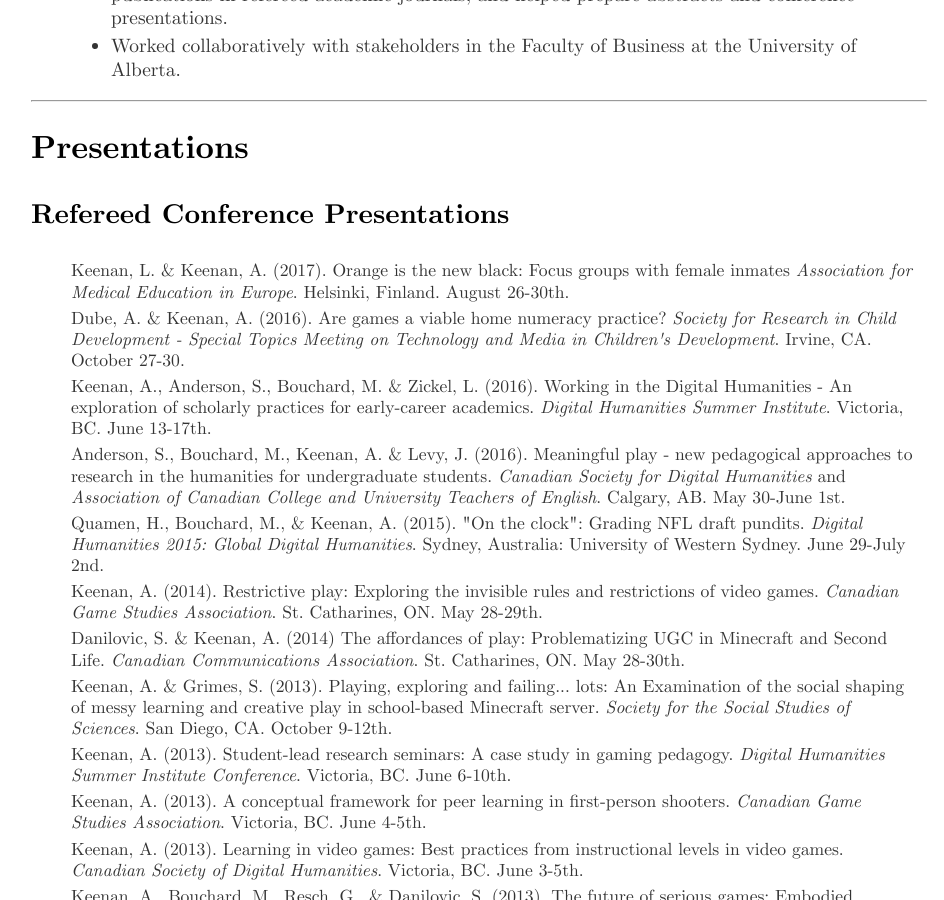
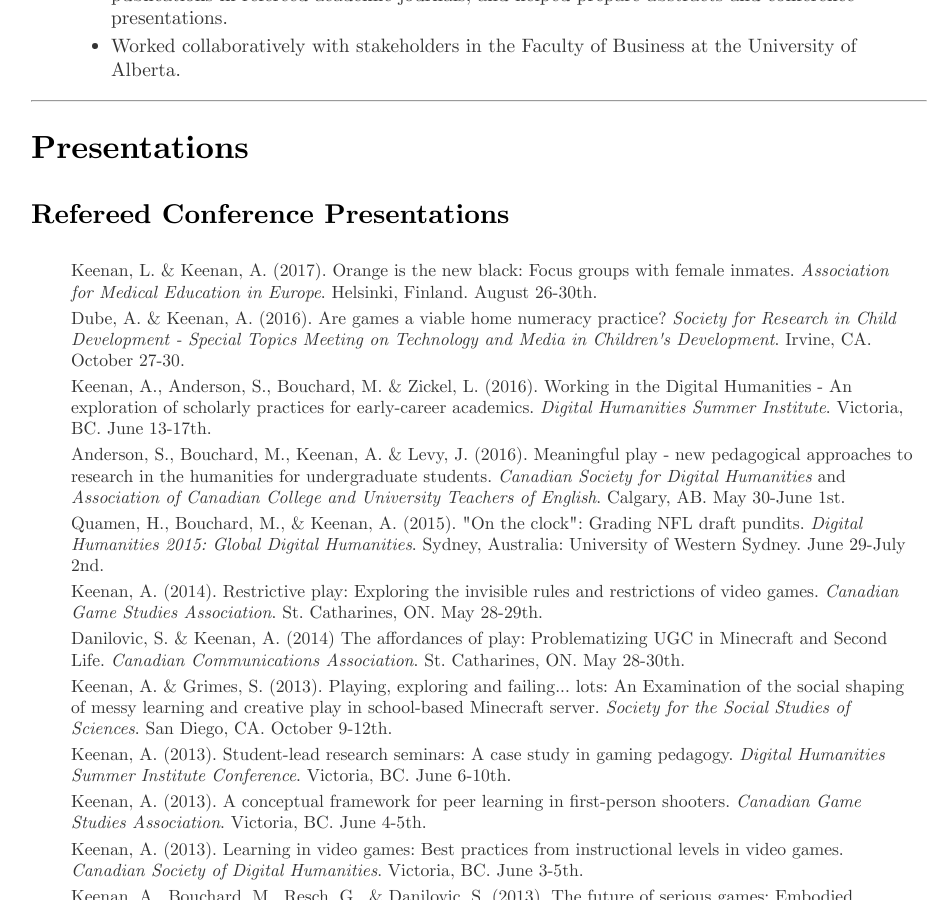
Before and after one commit to bigrube77/bigrube77.github.io, a Jekyll site: the page built from cv/index.html, in a window 1280 px wide and 900 px high, scrolled down 5257 px. Shown: the whole window, without its empty margins (161-1105 px from the left). Built offline with Jekyll 4.4.1, drawn with Linux system fonts in a browser that asks for light colours.

```diff
--- a/cv/index.html
+++ b/cv/index.html
@@ -270,7 +270,7 @@ Alberta (Contract)</b> <br> 2006 - 2009 <ul style="list-style-type:disc">
 
 <h3>Refereed Conference Presentations</h3>
 
-<ul> <li> Keenan, L. & Keenan, A. (2017). Orange is the new black: Focus groups with female inmates
+<ul> <li> Keenan, L. & Keenan, A. (2017). Orange is the new black: Focus groups with female inmates.
 <i>Association for Medical Education in Europe</i>. Helsinki, Finland. August 26-30th.
 
 <li> Dube, A. & Keenan, A. (2016). Are games a viable home numeracy practice? <i>Society for Research in Child Development - Special Topics Meeting on Technology and Media in Children's
```
